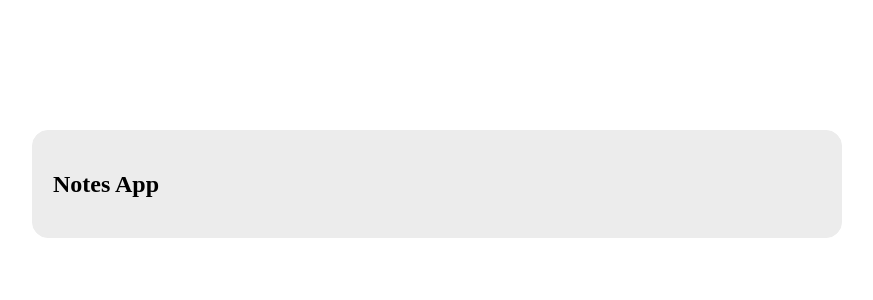
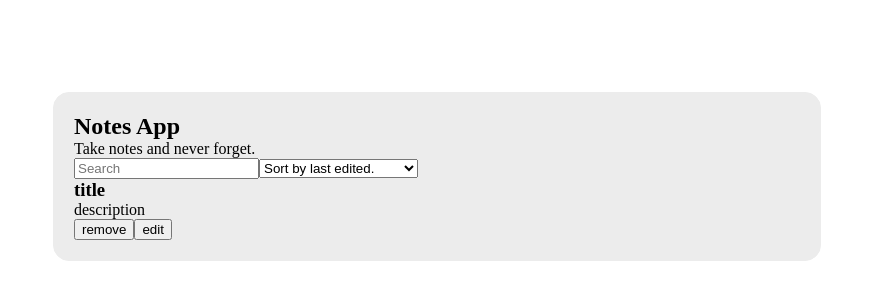
Before and after one commit to leejw951208/notes-app, a React (Vite) app: page / in a window 1280 px wide. Shown: the part 224-524 px from the top of the page, without its empty margins (203-1076 px from the left). Built offline with nearby package versions, Linux system fonts and the light colour scheme.

Commit message:
컴포넌트 구조화 진행중

```diff
--- a/src/App.jsx
+++ b/src/App.jsx
@@ -13,7 +13,28 @@ function App() {
     <Template>
       <header>
         <h2>Notes App</h2>
+        <p>Take notes and never forget.</p>
       </header>
+      <main>
+        <section>
+          <input type="text" placeholder="Search" />
+          <select>
+            <option>Sort by last edited.</option>
+            <option>Sort by recently edited.</option>
+            <option>Sort by alphabetically</option>
+          </select>
+        </section>
+        <section>
+          <div>
+            <h3>title</h3>
+            <p>description</p>
+          </div>
+        </section>
+        <section>
+          <button>remove</button>
+          <button>edit</button>
+        </section>
+      </main>
     </Template>
   );
 }
--- a/src/index.css
+++ b/src/index.css
@@ -1,3 +1,9 @@
+* {
+  box-sizing: border-box;
+  -webkit-box-sizing: border-box;
+  margin: 0;
+}
+
 body {
   /* background-color: yellow; */
 }
```
